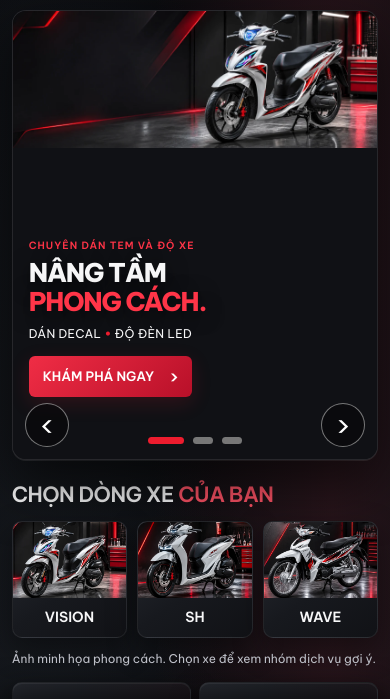
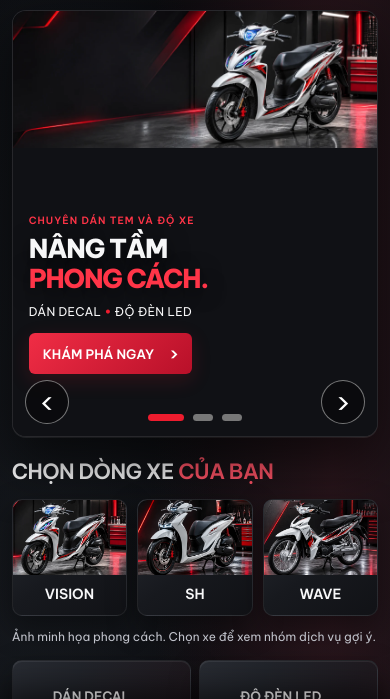
Before and after one commit to phodecal/shop, a plain HTML site: page DECAL-PHO-WEBSITE/index.html in a window 390 px wide. Shown: the part 74-773 px from the top of the page. Drawn offline with nearby package versions, Linux system fonts and the light colour scheme; a web font is replaced by a local one.

Commit message:
Update cinematic-v31.css

```diff
--- a/DECAL-PHO-WEBSITE/css/cinematic-v31.css
+++ b/DECAL-PHO-WEBSITE/css/cinematic-v31.css
@@ -16,3 +16,39 @@ body{background:#090a0d;background-image:radial-gradient(ellipse at 85% 8%,#5220
 body{padding-bottom:calc(78px + env(safe-area-inset-bottom))}.quick-card{padding:12px 9px;gap:8px}.quick-card h3{font-size:13px}.quick-card p{font-size:11px}.vehicle-card strong{font-size:14px}
 }
 @media(prefers-reduced-motion:reduce){.hero-slide{background-position:center}.signature-enter,.signature-ambient{animation:none!important}}
+/* V3.1.1 - FIX MOBILE BANNER */
+@media (max-width: 900px) {
+  .hero {
+    height: calc(clamp(180px, 48vw, 300px) + 240px);
+    background: #101115;
+  }
+
+  .hero-slide {
+    background-image:
+      linear-gradient(
+        to bottom,
+        transparent 0%,
+        transparent 32%,
+        #101115 55%,
+        #101115 100%
+      ),
+      var(--hero-image) !important;
+
+    background-size: 100% 100%, 100% auto !important;
+    background-position: center, center top !important;
+    background-repeat: no-repeat !important;
+    align-items: flex-end;
+    padding: 16px 16px 62px;
+  }
+
+  .hero-copy {
+    position: relative;
+    z-index: 2;
+    width: 100%;
+  }
+
+  .hero h1 {
+    font-size: clamp(26px, 6.6vw, 36px);
+    line-height: 1.15;
+  }
+}
```
